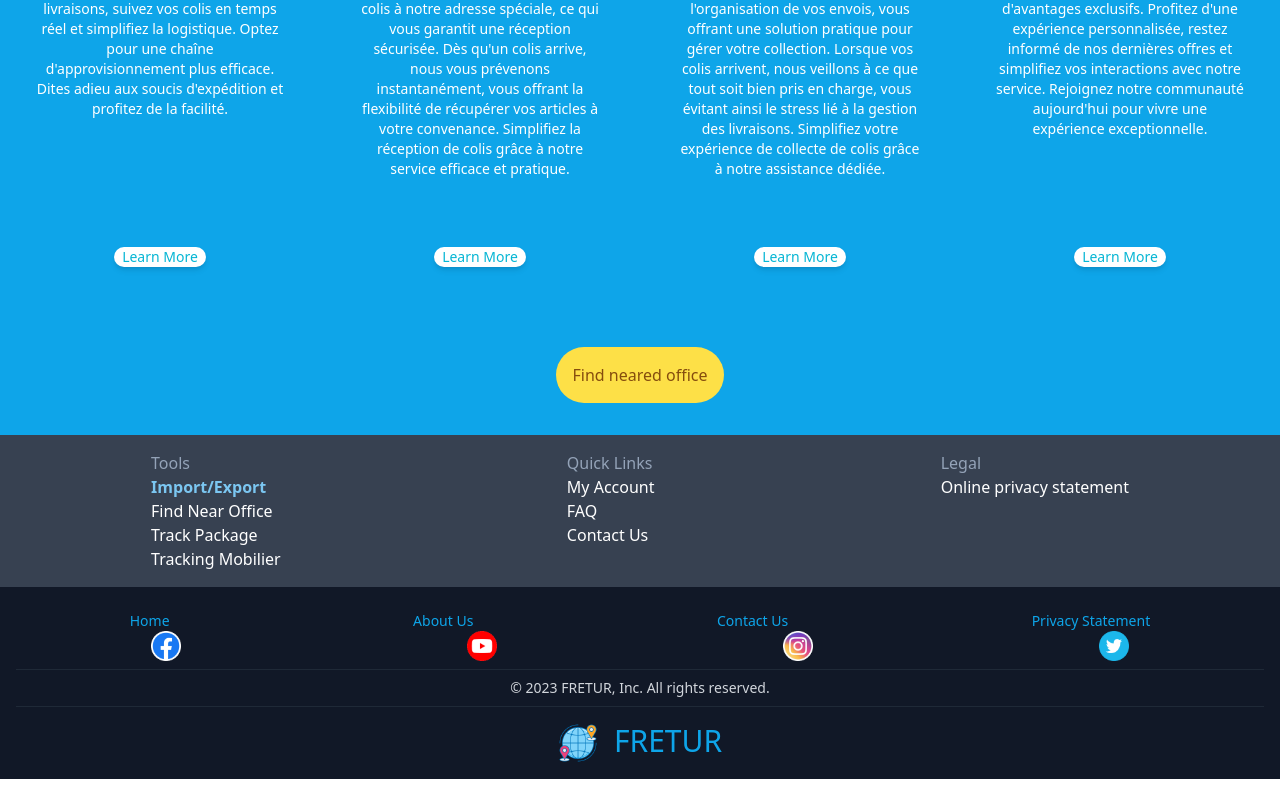
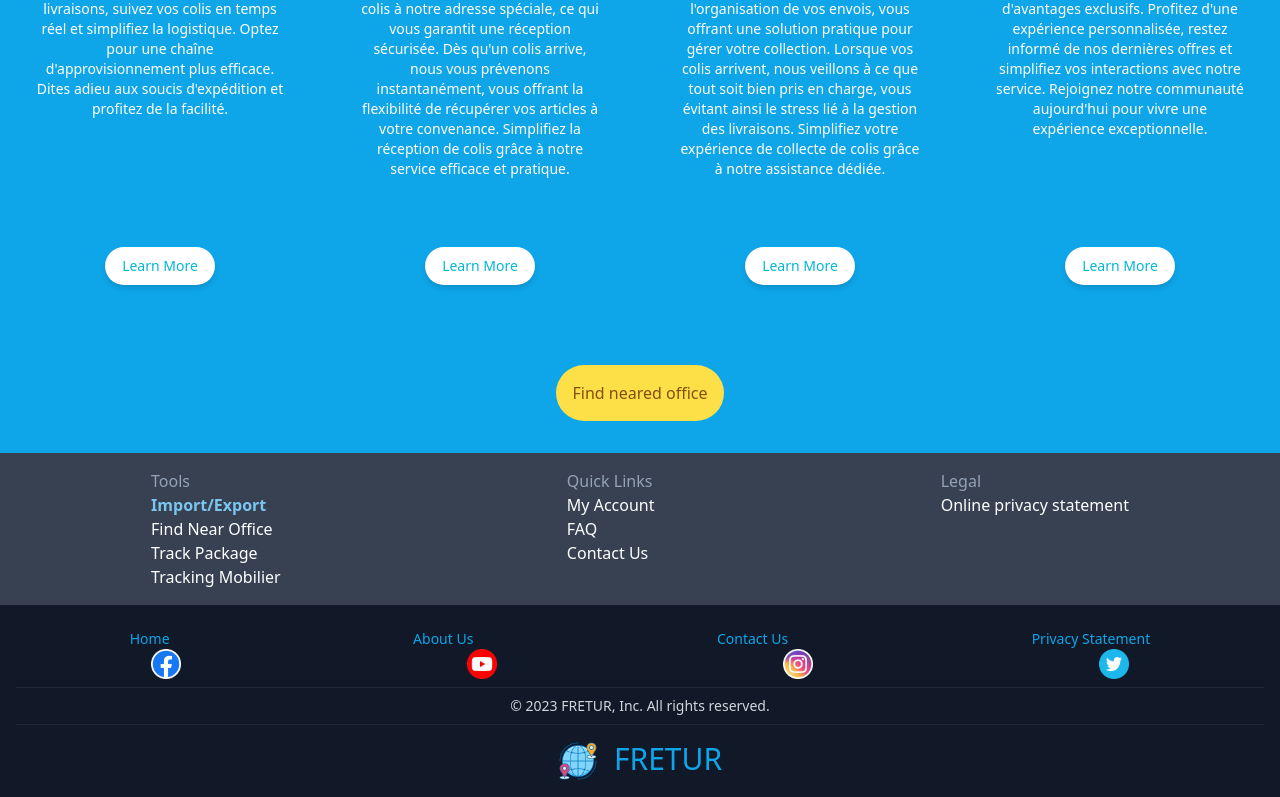
Before and after one commit to doctarhyf/fretur, a React (Vite) app: page /impexp in a window 1280 px wide. Shown: the part 773-1570 px from the top of the page. Built offline with nearby package versions, Linux system fonts and the light colour scheme.

Commit message:
design fix

```diff
--- a/src/comps/Card.jsx
+++ b/src/comps/Card.jsx
@@ -12,7 +12,7 @@ export default function Card({ data }) {
       <div className="text-sm lg:min-h-[225pt]   ">{cont}</div>
       <button
         onClick={(e) => navigate(path)}
-        className="px-2 text-sm rounded-full text-cyan-500 bg-white shadow-md"
+        className="p-2 px-4 hover:border-white hover:bg-sky-700 hover:text-white border border-transparent text-sm rounded-full text-cyan-500 bg-white shadow-md"
       >
         Learn More
       </button>
```
Also changed, not shown: 2 other files (tests, documents, lock files or other folders).
